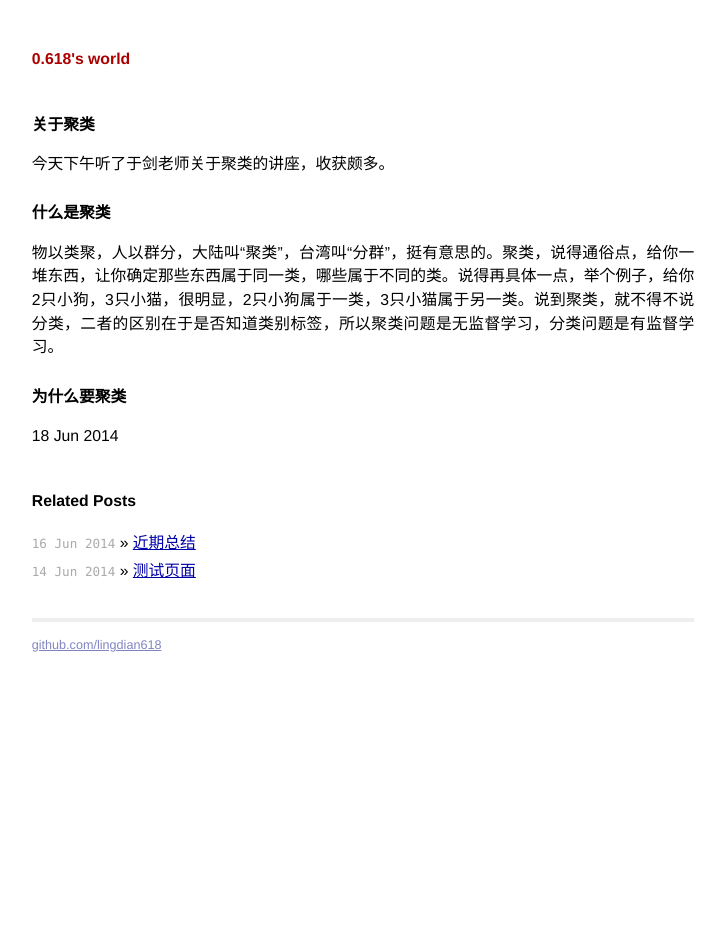
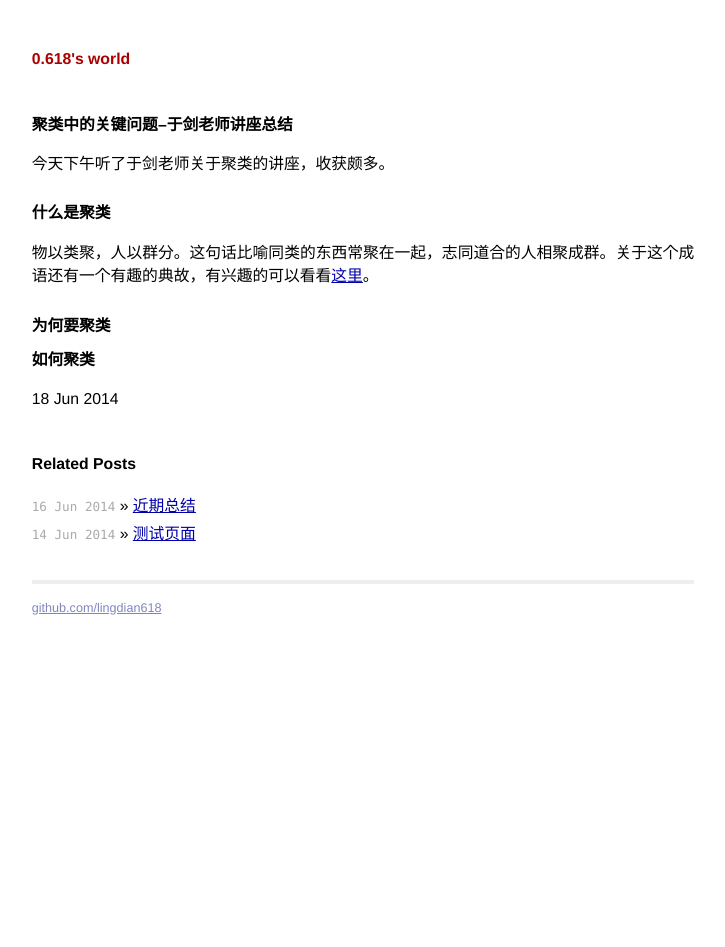
Before and after one commit to SimpleJian/blog, a Jekyll site: the page built from _posts/2014-06-18-cluster.md, in a window 1280 px wide. Shown: the whole page, without its empty margins (277-1002 px from the left). Built offline with Jekyll 4.4.1, drawn with Linux system fonts in a browser that asks for light colours.

Commit message:
another push

```diff
--- a/_posts/2014-06-18-cluster.md
+++ b/_posts/2014-06-18-cluster.md
@@ -1,22 +1,20 @@
 ---
 layout: post
-title: 关于聚类
+title: 聚类中的关键问题--于剑老师讲座总结
 tags: machine learning, summary, lecture
 ---
 
-{{ page.title }}
-================
+# {{ page.title }}
 
 今天下午听了于剑老师关于聚类的讲座，收获颇多。
 
-什么是聚类
----------
+## 什么是聚类
 
-物以类聚，人以群分，大陆叫“聚类”，台湾叫“分群”，挺有意思的。聚类，说得通俗点，给你一堆东西，让你确定那些东西属于同一类，哪些属于不同的类。说得再具体一点，举个例子，给你2只小狗，3只小猫，很明显，2只小狗属于一类，3只小猫属于另一类。说到聚类，就不得不说分类，二者的区别在于是否知道类别标签，所以聚类问题是无监督学习，分类问题是有监督学习。
+物以类聚，人以群分。这句话比喻同类的东西常聚在一起，志同道合的人相聚成群。关于这个成语还有一个有趣的典故，有兴趣的可以看看[这里](http://baike.baidu.com/view/412596.htm)。
 
-为什么要聚类
------------
+## 为何要聚类
 
+## 如何聚类
 
 
 {{ page.date | date_to_string}}
```
Also changed, not shown: 1 other file.
